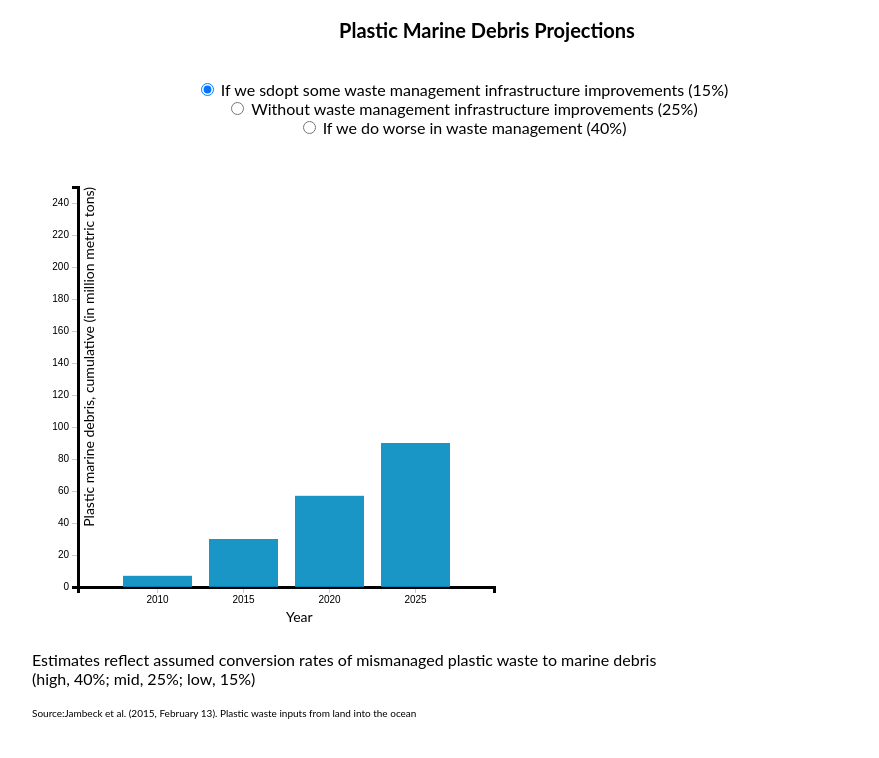
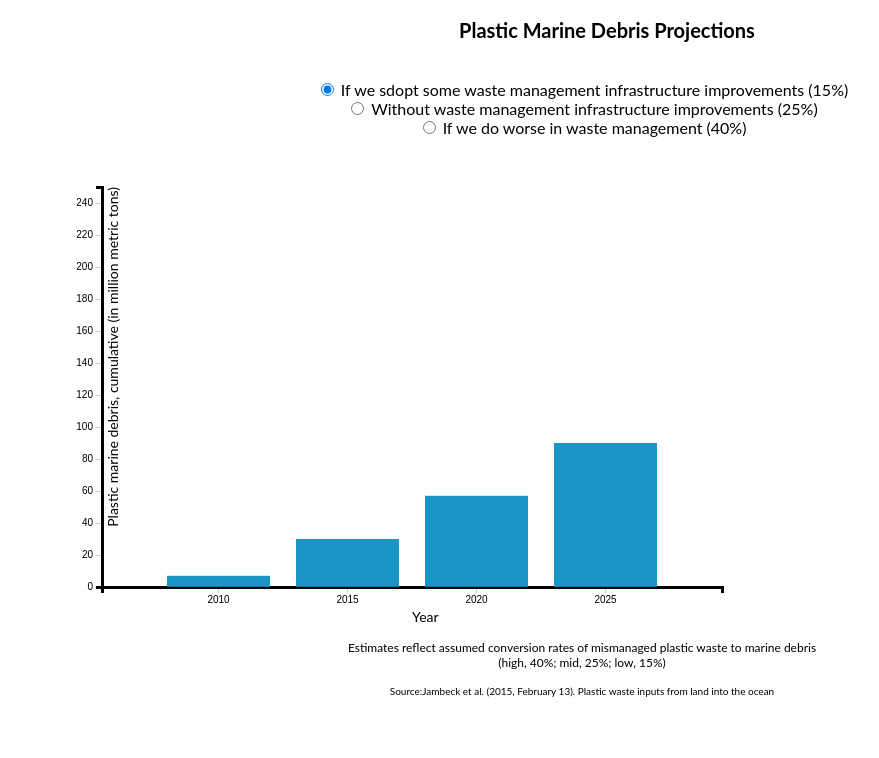
Before and after one commit to plasticwaste/plasticwaste.github.io, a plain HTML site: page Plasticprojection-BarGraphD3js/plasticprojections.html in a window 1280 px wide. Shown: the whole page, without its empty margins (26-905 px from the left). Drawn offline with Linux system fonts and the light colour scheme.

Commit message:
try to fix d3 layout
still not center yet...

```diff
--- a/Plasticprojection-BarGraphD3js/plasticprojections.html
+++ b/Plasticprojection-BarGraphD3js/plasticprojections.html
@@ -10,7 +10,7 @@
   body {
     font-family: "Lato", "Helvetica Neue", Helvetica, Arial, sans-serif;
     text-align: center;
-    width: 960px;
+    width: 1200px;
     height: 500px;
     position: relative;
   }
@@ -164,17 +164,17 @@
 </style>
 
 <body>
-  <div id="title"> <b>Plastic Marine Debris Projections</b></div>
+  <div id="title" class=""> <b>Plastic Marine Debris Projections</b></div>
   <br></br>
 
-  <form>
+  <form class="">
       <label><input type="radio" name="dataset" id="dataset" value="Low" checked> If we sdopt some waste management  infrastructure improvements  (15%)</label><br>
       <label><input type="radio" name="dataset" id="dataset" value="Mid"> Without waste management infrastructure improvements (25%) </label><br>
       <label><input type="radio" name="dataset" id="dataset" value="High"> If we do worse in waste management (40%)</label><br>
   </form>
 
   <script>
-    d3.select("input[value=\"Low\"]").property("checked", true);
+    d3.select("input[value=\"Low\"]").property("checked", true).attr("align","center");
 
     datasetLow = [{
         label: "2010",
@@ -364,10 +364,10 @@
         });
     };
   </script>
-  <div id="footer">
+  <div id="" class="center" style="font-size:12px">
     Estimates reflect assumed conversion rates of mismanaged plastic waste to marine debris <br>(high, 40%; mid, 25%; low, 15%)<br> </br>
   </div>
-  <div id="source">
+  <div id="" class="center" style="font-size:10px">
     Source:Jambeck et al. (2015, February 13). Plastic waste inputs from land into the ocean
   </div>
 
```
